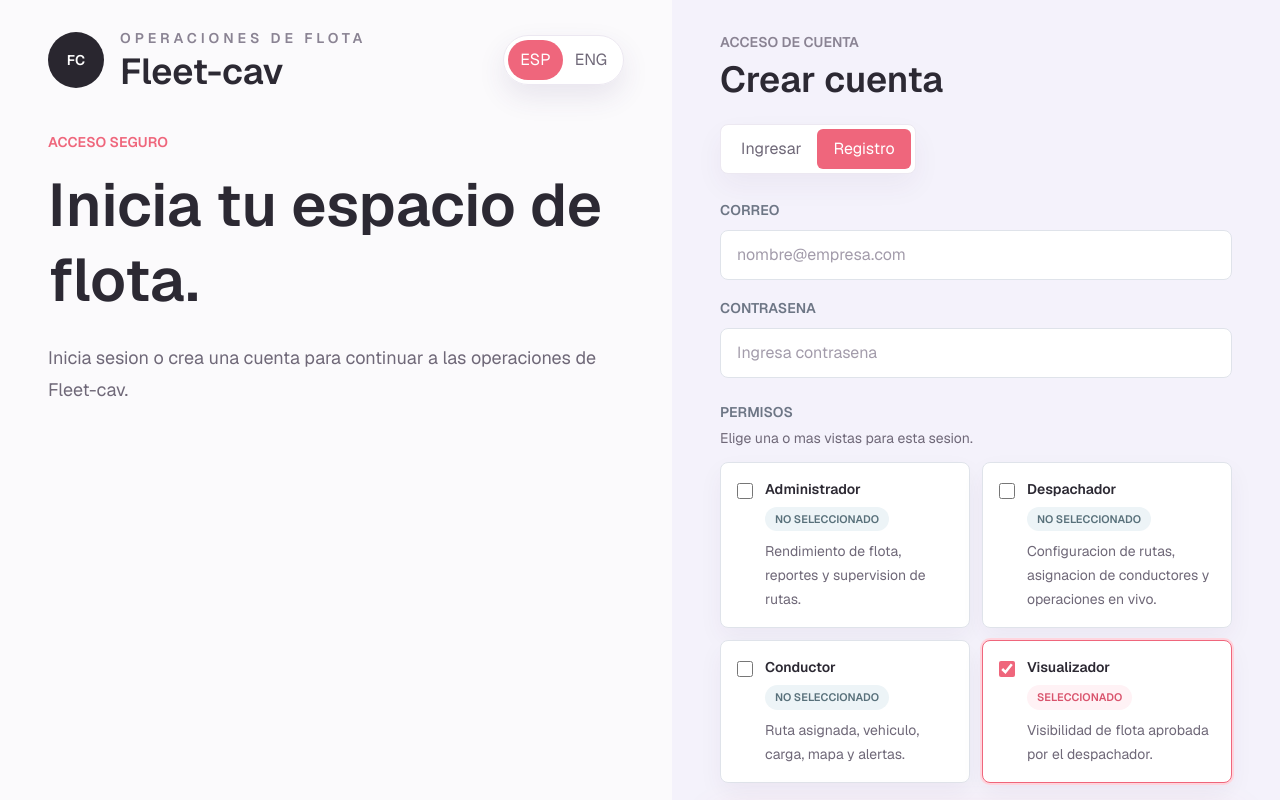
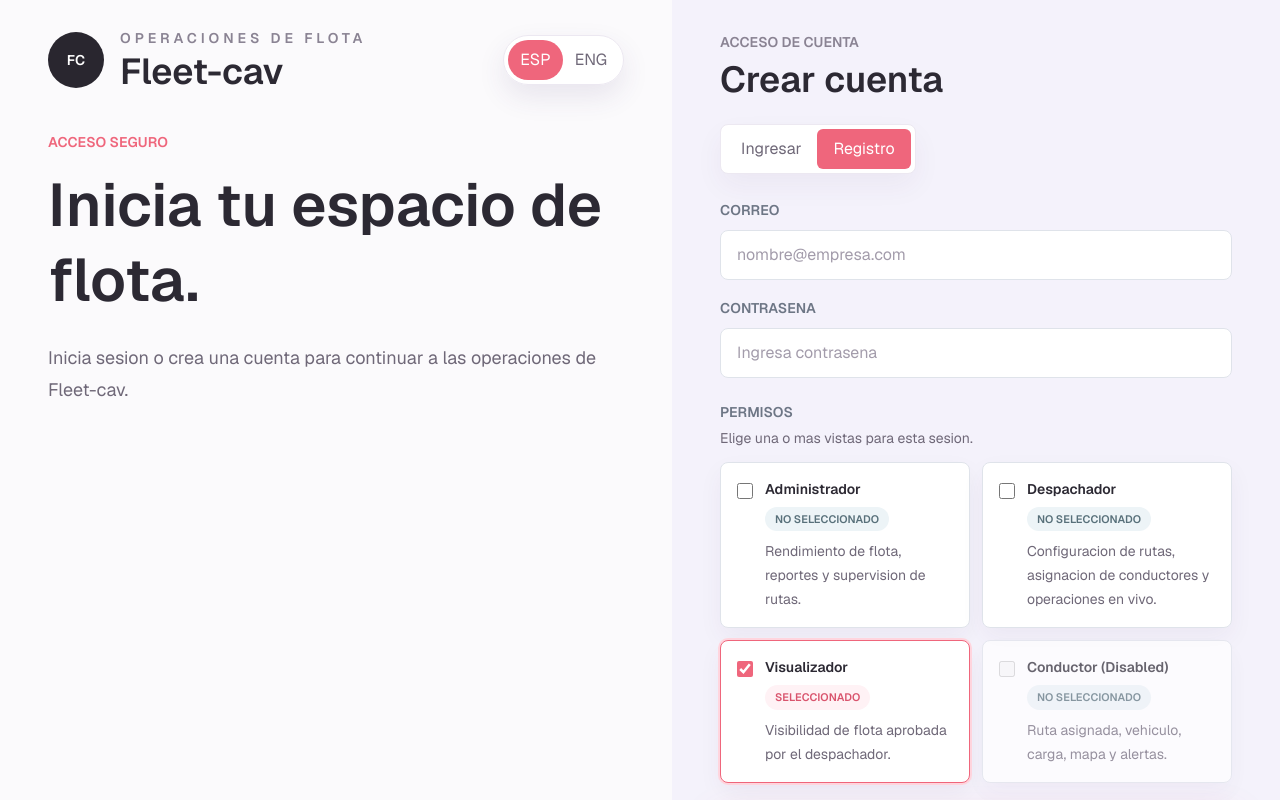
Before and after one commit to LD-SND4/Fleet-cav, a Next.js app: page /login in a window 1280 px wide. Both pictures are taken after a click on the button "Registro". Shown: the top 800 px of the page. Built offline with nearby package versions, Linux system fonts and the light colour scheme.

Commit message:
removal of Driver view and dissable Driver CTA

```diff
--- a/app/auth/account/route.ts
+++ b/app/auth/account/route.ts
@@ -4,6 +4,7 @@ import { cookies } from "next/headers";
 
 import {
   getDefaultPermissionRoute,
+  isPermissionDisabled,
   normalizePermissions,
   profileRoleCookies,
   serializePermissions,
@@ -80,7 +81,9 @@ export async function POST(request: NextRequest) {
   const mode = body.mode === "register" ? "register" : "login";
   const email = body.email?.trim().toLowerCase() ?? "";
   const password = body.password ?? "";
-  const requestedPermissions = mode === "register" ? normalizePermissions(body.requestedPermissions) : [];
+  const requestedPermissions = mode === "register"
+    ? normalizePermissions(body.requestedPermissions).filter((permission) => !isPermissionDisabled(permission))
+    : [];
 
   if (!email || !password) {
     return NextResponse.json({ error: "Email and password are required." }, { status: 400 });
--- a/app/auth/permission-request/route.ts
+++ b/app/auth/permission-request/route.ts
@@ -1,6 +1,6 @@
 import { NextRequest, NextResponse } from "next/server";
 
-import { isPermissionRole, permissionRoles, type PermissionRole } from "@/lib/auth/permissions";
+import { isPermissionDisabled, isPermissionRole, permissionRoles, type PermissionRole } from "@/lib/auth/permissions";
 import {
   createSupabaseAuthClient,
   createSupabaseUserClient,
@@ -30,6 +30,10 @@ export async function POST(request: NextRequest) {
     return NextResponse.json({ error: "Select a valid permission to request." }, { status: 400 });
   }
 
+  if (isPermissionDisabled(permission)) {
+    return NextResponse.json({ error: "This permission is disabled until live tracking is available." }, { status: 400 });
+  }
+
   const { data, error } = await authClient.auth.getUser(accessToken);
 
   if (error || !data.user || data.user.id !== userId) {
@@ -38,7 +42,7 @@ export async function POST(request: NextRequest) {
 
   const databaseRequest = await persistPermissionRequest(userId, permission, accessToken);
   const previousRequests = parsePermissionRequests(request.cookies.get("fleetcav_permission_requests")?.value);
-  const requestedPermissions = permissionRoles.filter((role) => role === permission || previousRequests.includes(role));
+  const requestedPermissions = permissionRoles.filter((role) => !isPermissionDisabled(role) && (role === permission || previousRequests.includes(role)));
   const response = NextResponse.json({
     persisted: databaseRequest.persisted,
     ok: true,
@@ -116,5 +120,5 @@ function parsePermissionRequests(value: string | undefined) {
 
   const requestedPermissions = value.split(",").map((permission) => permission.trim());
 
-  return permissionRoles.filter((permission) => requestedPermissions.includes(permission));
+  return permissionRoles.filter((permission) => !isPermissionDisabled(permission) && requestedPermissions.includes(permission));
 }
--- a/components/auth/permission-selector.tsx
+++ b/components/auth/permission-selector.tsx
@@ -1,5 +1,5 @@
 import type { PermissionRole } from "@/lib/auth/permissions";
-import { permissionRoles } from "@/lib/auth/permissions";
+import { isPermissionDisabled, permissionRoles } from "@/lib/auth/permissions";
 import languages from "@/locales/languages.json";
 
 type PermissionContent = typeof languages.en.appLogin.permissions;
@@ -23,8 +23,10 @@ export function PermissionSelector({
       </div>
       <div className="grid gap-3 sm:grid-cols-2">
         {permissionRoles.map((permission) => {
-          const selected = selectedPermissions.includes(permission);
+          const permissionDisabled = isPermissionDisabled(permission);
+          const selected = selectedPermissions.includes(permission) && !permissionDisabled;
           const roleContent = content.roles[permission];
+          const label = permissionDisabled ? `${roleContent.label} (Disabled)` : roleContent.label;
 
           return (
             <label
@@ -33,21 +35,21 @@ export function PermissionSelector({
                 selected
                   ? "border-[#ef667c] ring-2 ring-[#ffd5de]"
                   : "border-[#dfe3ea] hover:border-[#ef667c] hover:bg-[#fffafb]",
-                disabled ? "cursor-not-allowed opacity-70" : "",
+                disabled || permissionDisabled ? "cursor-not-allowed opacity-70" : "",
               ].join(" ")}
               key={permission}
             >
               <input
-                aria-label={roleContent.label}
+                aria-label={label}
                 checked={selected}
                 className="mt-1 h-4 w-4 flex-none accent-[#ef667c]"
-                disabled={disabled}
+                disabled={disabled || permissionDisabled}
                 onChange={() => onToggle(permission)}
                 type="checkbox"
               />
               <span className="min-w-0">
                 <span className="flex flex-wrap items-center gap-2">
-                  <span className="text-sm font-semibold text-[#2c2933]">{roleContent.label}</span>
+                  <span className="text-sm font-semibold text-[#2c2933]">{label}</span>
                   <span
                     className={[
                       "rounded-full px-2.5 py-1 text-[0.68rem] font-semibold uppercase",
--- a/components/auth/workspace-access-panel.tsx
+++ b/components/auth/workspace-access-panel.tsx
@@ -1,5 +1,5 @@
 import type { PermissionRole } from "@/lib/auth/permissions";
-import { permissionRoles } from "@/lib/auth/permissions";
+import { isPermissionDisabled, permissionRoles } from "@/lib/auth/permissions";
 import languages from "@/locales/languages.json";
 
 type PermissionContent = typeof languages.en.appLogin.permissions;
@@ -36,9 +36,11 @@ export function WorkspaceAccessPanel({
       <div className="grid gap-3 sm:grid-cols-2">
         {permissionRoles.map((permission) => {
           const roleContent = content.roles[permission];
-          const canOpen = sessionPermissions.includes(permission);
+          const permissionDisabled = isPermissionDisabled(permission);
+          const canOpen = sessionPermissions.includes(permission) && !permissionDisabled;
           const requestSent = requestedAccess.includes(permission);
           const busy = openingPermission === permission || pendingRequestPermission === permission;
+          const label = permissionDisabled ? `${roleContent.label} (Disabled)` : roleContent.label;
 
           return (
             <article
@@ -54,7 +56,7 @@ export function WorkspaceAccessPanel({
               <div className="relative flex h-full flex-col justify-between gap-4">
                 <div>
                   <div className="flex flex-wrap items-center justify-between gap-2">
-                    <h3 className="text-base font-semibold text-[#2c2933]">{roleContent.label}</h3>
+                    <h3 className="text-base font-semibold text-[#2c2933]">{label}</h3>
                     <span
                       className={[
                         "rounded-full px-2.5 py-1 text-[0.68rem] font-semibold uppercase",
@@ -67,7 +69,7 @@ export function WorkspaceAccessPanel({
                   <p className="mt-2 text-sm leading-6 text-[#6f6878]">{roleContent.description}</p>
                   {!canOpen ? (
                     <p className="mt-3 rounded-lg border border-[#e6e0eb] bg-white/80 px-3 py-2 text-xs font-semibold text-[#6f6878]">
-                      {content.notGranted}
+                      {permissionDisabled ? "This view is disabled until live tracking is available." : content.notGranted}
                     </p>
                   ) : null}
                 </div>
@@ -84,11 +86,13 @@ export function WorkspaceAccessPanel({
                 ) : (
                   <button
                     className="rounded-lg border border-[#f0b4c0] bg-[#fffafb] px-4 py-3 text-sm font-semibold text-[#d9546d] shadow-[0_12px_26px_rgba(217,84,109,0.10)] transition hover:border-[#ef667c] hover:bg-[#fff2f5] disabled:cursor-not-allowed disabled:border-[#dfe3ea] disabled:bg-[#eef1f5] disabled:text-[#7a8490] disabled:shadow-none"
-                    disabled={disabled || busy || requestSent}
+                    disabled={disabled || busy || requestSent || permissionDisabled}
                     onClick={() => onRequest(permission)}
                     type="button"
                   >
-                    {pendingRequestPermission === permission
+                    {permissionDisabled
+                      ? "Disabled"
+                      : pendingRequestPermission === permission
                       ? content.requesting
                       : requestSent
                         ? content.requested
--- a/components/fleet-dashboard/shell.tsx
+++ b/components/fleet-dashboard/shell.tsx
@@ -31,9 +31,9 @@ export function FleetDashboardShell({
         <WorkspaceViewSidebar activePermission="dispatcher" workspacePermissions={activeWorkspacePermissions} />
         <div className="relative min-h-screen overflow-hidden bg-white/65">
           <div className="grid min-h-screen lg:grid-cols-[18rem_1fr] xl:grid-cols-[18rem_1.15fr_1.45fr]">
-            <DashboardSidebar items={sidebarItems} />
-            <TrackingPanel selectedVehicleId={selectedShipment?.id} shipments={shipments} />
-            {selectedShipment ? <DetailPanel shipment={selectedShipment} /> : <EmptyTrackingDetail content={content.emptyDetail} />}
+          {/*   <DashboardSidebar items={sidebarItems} /> */}
+           {/*  <TrackingPanel selectedVehicleId={selectedShipment?.id} shipments={shipments} /> */}
+           {/*  {selectedShipment ? <DetailPanel shipment={selectedShipment} /> : <EmptyTrackingDetail content={content.emptyDetail} />} */}
           </div>
           <div className="fixed bottom-4 left-4 z-40 flex flex-wrap justify-end gap-2">
             <div className="rounded-full border border-[#ece8f1] bg-white/90 p-1 shadow-[0_12px_28px_rgba(69,48,107,0.14)] backdrop-blur">
--- a/components/shared/account-profile-modal.tsx
+++ b/components/shared/account-profile-modal.tsx
@@ -7,7 +7,7 @@ import { FontAwesomeIcon } from "@fortawesome/react-fontawesome";
 import { faArrowRightFromBracket, faKey, faTimes, faUserCircle, faUsersGear } from "@fortawesome/free-solid-svg-icons";
 
 import { useLanguage } from "@/components/language-provider";
-import { permissionRoles, type PermissionRole } from "@/lib/auth/permissions";
+import { isPermissionDisabled, permissionRoles, type PermissionRole } from "@/lib/auth/permissions";
 import languages from "@/locales/languages.json";
 
 type AccountProfile = {
@@ -94,7 +94,7 @@ export function AccountProfileModal({ workspacePermissions }: { workspacePermiss
   }
 
   const currentPermissions = profile?.permissions.length ? profile.permissions : workspacePermissions;
-  const missingPermissions = permissionRoles.filter((permission) => !currentPermissions.includes(permission));
+  const missingPermissions = permissionRoles.filter((permission) => !currentPermissions.includes(permission) || isPermissionDisabled(permission));
 
   return (
     <>
@@ -145,7 +145,7 @@ export function AccountProfileModal({ workspacePermissions }: { workspacePermiss
                 <div className="mt-2 flex flex-wrap gap-2">
                   {currentPermissions.map((permission) => (
                     <span className="rounded-full bg-[#edf9f0] px-3 py-1 text-xs font-semibold text-[#2d8f4d]" key={permission}>
-                      {roleLabels[permission]}
+                      {isPermissionDisabled(permission) ? `${roleLabels[permission]} (Disabled)` : roleLabels[permission]}
                     </span>
                   ))}
                 </div>
@@ -155,22 +155,26 @@ export function AccountProfileModal({ workspacePermissions }: { workspacePermiss
                   <p className="text-xs font-semibold uppercase text-[#8a8393]">{isSpanish ? "Solicitar roles" : "Request roles"}</p>
                   <div className="mt-2 grid gap-2">
                     {missingPermissions.map((permission) => {
+                      const disabled = isPermissionDisabled(permission);
                       const requested = requestedPermissions.includes(permission);
                       const requesting = requestingPermission === permission;
+                      const label = disabled ? `${roleLabels[permission]} (Disabled)` : roleLabels[permission];
 
                       return (
                         <button
                           className="inline-flex items-center justify-center rounded-lg border border-[#dfe3ea] bg-white px-3 py-2 text-sm font-semibold text-[#6f6878] transition hover:border-[#ef667c] hover:text-[#d9546d] disabled:cursor-not-allowed disabled:bg-[#eef1f5] disabled:text-[#7a8490]"
-                          disabled={requesting || requested}
+                          disabled={requesting || requested || disabled}
                           key={permission}
                           onClick={() => handleRequestPermission(permission)}
                           type="button"
                         >
-                          {requesting
+                          {disabled
+                            ? label
+                            : requesting
                             ? isSpanish ? "Enviando..." : "Sending..."
                             : requested
-                              ? isSpanish ? `${roleLabels[permission]} solicitado` : `${roleLabels[permission]} requested`
-                              : isSpanish ? `Solicitar ${roleLabels[permission]}` : `Request ${roleLabels[permission]}`}
+                              ? isSpanish ? `${label} solicitado` : `${label} requested`
+                              : isSpanish ? `Solicitar ${label}` : `Request ${label}`}
                         </button>
                       );
                     })}
--- a/components/shared/workspace-permission-nav.tsx
+++ b/components/shared/workspace-permission-nav.tsx
@@ -4,7 +4,7 @@ import Link from "next/link";
 import { useState } from "react";
 
 import { useLanguage } from "@/components/language-provider";
-import { permissionRoles, permissionRoutes, type PermissionRole } from "@/lib/auth/permissions";
+import { isPermissionDisabled, permissionRoles, permissionRoutes, type PermissionRole } from "@/lib/auth/permissions";
 import languages from "@/locales/languages.json";
 
 export function WorkspacePermissionNav({
@@ -56,11 +56,21 @@ export function WorkspacePermissionNav({
   }
 
   const permissionActions = permissionRoles.map((permission) => {
+    const disabled = isPermissionDisabled(permission);
     const hasPermission = activePermissions.includes(permission);
     const requested = requestedPermissions.includes(permission);
     const requesting = requestingPermission === permission;
+    const label = disabled ? `${roleContent[permission]} (Disabled)` : roleContent[permission];
 
     if (hasPermission) {
+      if (disabled) {
+        return (
+          <span aria-disabled="true" className={getDisabledClassName(variant)} key={permission}>
+            {label}
+          </span>
+        );
+      }
+
       if (!showGrantedLinks) {
         return null;
       }
@@ -72,28 +82,30 @@ export function WorkspacePermissionNav({
           href={permissionRoutes[permission]}
           key={permission}
         >
-          {roleContent[permission]}
+          {label}
         </Link>
       );
     }
 
-    if (!canRequestMoreAccess) {
+    if (!canRequestMoreAccess && !disabled) {
       return null;
     }
 
     return (
       <button
         className={getRequestClassName(variant)}
-        disabled={requesting || requested}
+        disabled={requesting || requested || disabled}
         key={permission}
         onClick={() => handleRequestPermission(permission)}
         type="button"
       >
-        {requesting
+        {disabled
+          ? label
+          : requesting
           ? accessContent.requesting
           : requested
-            ? `${roleContent[permission]} ${accessContent.requested}`
-            : `${accessContent.request}: ${roleContent[permission]}`}
+            ? `${label} ${accessContent.requested}`
+            : `${accessContent.request}: ${label}`}
       </button>
     );
   });
@@ -137,3 +149,12 @@ function getRequestClassName(variant: "floating" | "header") {
     "border border-[#dfe3ea] bg-[#f8f7fa] px-4 py-2 text-sm font-semibold text-[#6f6878] opacity-80 shadow-inner transition hover:border-[#ef667c] hover:bg-[#fffafb] hover:text-[#d9546d] disabled:cursor-not-allowed disabled:border-[#ece8f1] disabled:bg-[#eef1f5] disabled:text-[#7a8490]",
   ].join(" ");
 }
+
+function getDisabledClassName(variant: "floating" | "header") {
+  const shape = variant === "floating" ? "rounded-full" : "rounded-lg";
+
+  return [
+    shape,
+    "border border-[#ece8f1] bg-[#eef1f5] px-4 py-2 text-sm font-semibold text-[#7a8490] shadow-inner",
+  ].join(" ");
+}
--- a/components/shared/workspace-view-sidebar.tsx
+++ b/components/shared/workspace-view-sidebar.tsx
@@ -6,7 +6,7 @@ import { faCarSide, faClipboardList, faEye, faRoute, faShieldHalved } from "@for
 
 import { useLanguage } from "@/components/language-provider";
 import { AccountProfileModal } from "@/components/shared/account-profile-modal";
-import { permissionRoles, permissionRoutes, type PermissionRole } from "@/lib/auth/permissions";
+import { isPermissionDisabled, permissionRoles, permissionRoutes, type PermissionRole } from "@/lib/auth/permissions";
 import languages from "@/locales/languages.json";
 
 const roleIcons = {
@@ -50,18 +50,20 @@ export function WorkspaceViewSidebar({
       <nav aria-label={switcherContent.title} className="mt-5 grid gap-2">
         {permissionRoles.map((permission) => {
           const canOpen = activePermissions.includes(permission);
+          const disabled = isPermissionDisabled(permission);
           const active = permission === activePermission;
+          const label = disabled ? `${roleContent[permission]} (Disabled)` : roleContent[permission];
 
-          if (!canOpen) {
+          if (!canOpen || disabled) {
             return (
               <div
                 aria-disabled="true"
-                className="flex min-h-14 items-center justify-between gap-3 rounded-lg border border-[#e5e1eb] bg-[#f3f1f6] px-3 py-2 text-sm font-semibold text-[#8a8393]"
+                className="flex min-h-14 cursor-not-allowed items-center justify-between gap-3 rounded-lg border border-[#e5e1eb] bg-[#f3f1f6] px-3 py-2 text-sm font-semibold text-[#8a8393]"
                 key={permission}
               >
                 <span className="flex min-w-0 items-center gap-3">
                   <FontAwesomeIcon aria-hidden="true" className="h-4 w-4 flex-none" icon={roleIcons[permission]} />
-                  <span className="truncate">{roleContent[permission]}</span>
+                  <span className="truncate">{label}</span>
                 </span>
               </div>
             );
@@ -81,7 +83,7 @@ export function WorkspaceViewSidebar({
             >
               <span className="flex min-w-0 items-center gap-3">
                 <FontAwesomeIcon aria-hidden="true" className="h-4 w-4 flex-none" icon={roleIcons[permission]} />
-                <span className="truncate">{roleContent[permission]}</span>
+                <span className="truncate">{label}</span>
               </span>
             </Link>
           );
--- a/lib/auth/permissions.ts
+++ b/lib/auth/permissions.ts
@@ -1,6 +1,8 @@
-export const permissionRoles = ["admin", "dispatcher", "driver", "viewer"] as const;
+export const permissionRoles = ["admin", "dispatcher", "viewer", "driver"] as const;
 
 export type PermissionRole = (typeof permissionRoles)[number];
+
+export const disabledPermissionRoles: readonly PermissionRole[] = ["driver"];
 
 export const permissionRoutes: Record<PermissionRole, string> = {
   admin: "/admin",
@@ -24,7 +26,7 @@ const permissionRoutePrefixes: Record<PermissionRole, string> = {
 };
 
 const roleGrants: Record<PermissionRole, PermissionRole[]> = {
-  admin: ["admin", "dispatcher", "driver", "viewer"],
+  admin: ["admin", "dispatcher", "viewer", "driver"],
   dispatcher: ["dispatcher", "viewer"],
   driver: ["driver"],
   viewer: ["viewer"],
@@ -52,6 +54,10 @@ export function getDefaultPermissionRoute(permissions: PermissionRole[]) {
 
 export function isPermissionRole(value: unknown): value is PermissionRole {
   return typeof value === "string" && permissionRoles.includes(value as PermissionRole);
+}
+
+export function isPermissionDisabled(permission: PermissionRole) {
+  return disabledPermissionRoles.includes(permission);
 }
 
 export function normalizePermissions(value: unknown) {
```
Also changed, not shown: app/driver/page.tsx (+2 -5 lines).
